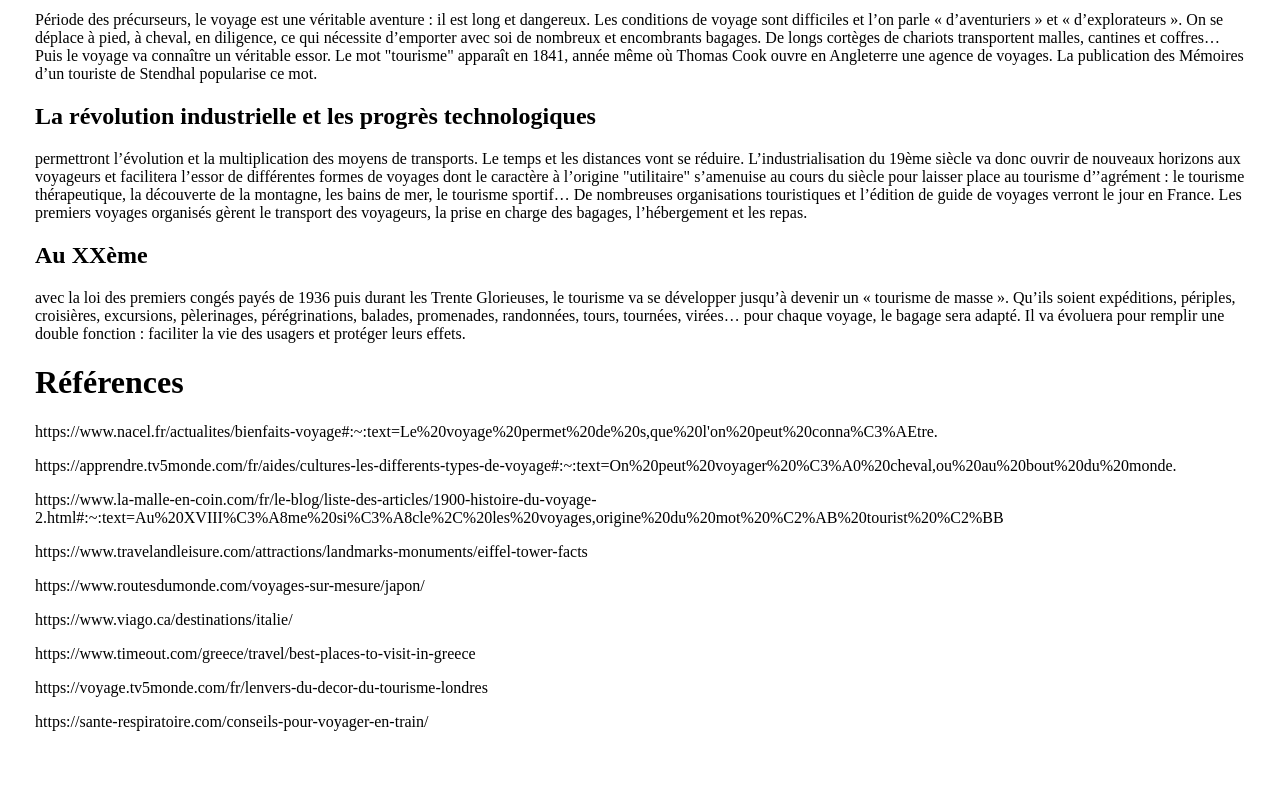
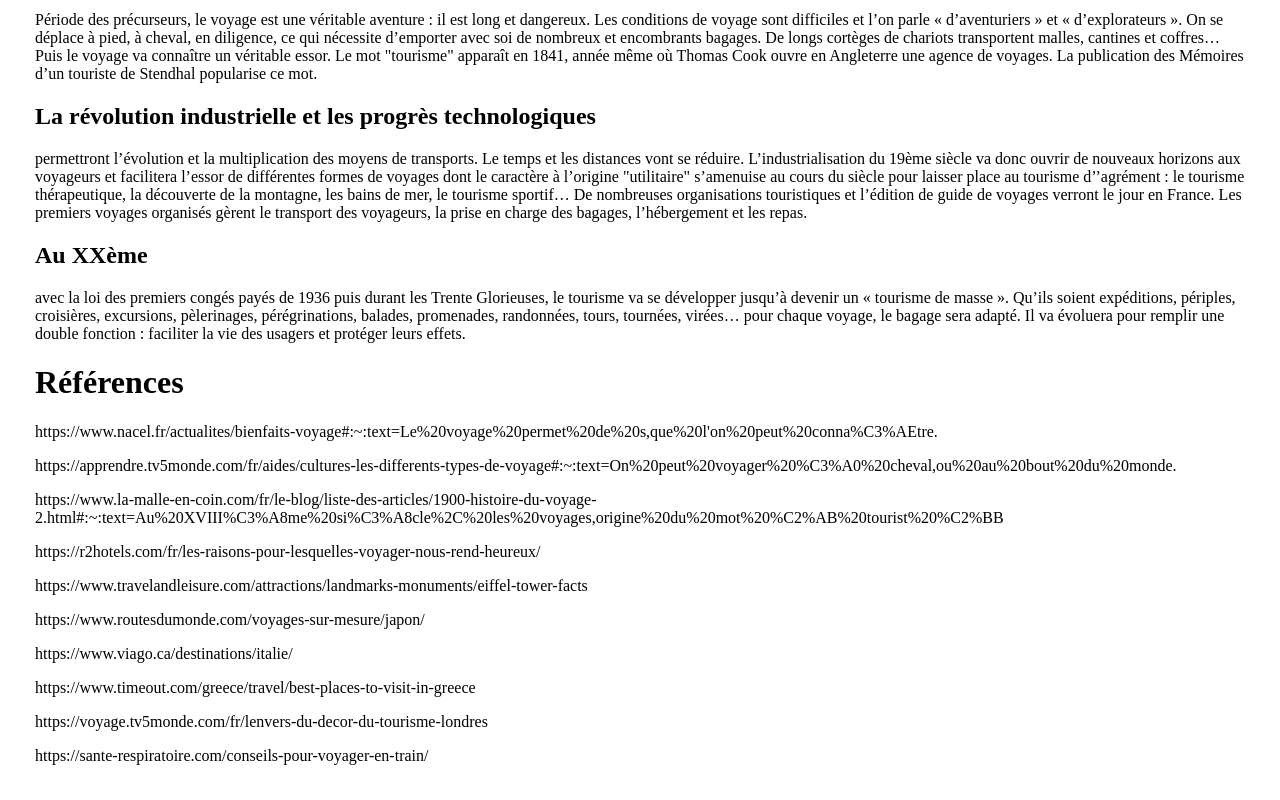
Before and after one commit to MarieLoup46/Passion, a plain HTML site: page index.html in a window 1280 px wide. Shown: the part 2221-3021 px from the top of the page. Before the commit the page ends 2987 px from the top, so only its background shows below. Drawn offline with Linux system fonts and the light colour scheme.

Commit message:
Ajout de références

```diff
--- a/index.html
+++ b/index.html
@@ -66,6 +66,7 @@
         <p>https://www.nacel.fr/actualites/bienfaits-voyage#:~:text=Le%20voyage%20permet%20de%20s,que%20l'on%20peut%20conna%C3%AEtre.</p>
         <p>https://apprendre.tv5monde.com/fr/aides/cultures-les-differents-types-de-voyage#:~:text=On%20peut%20voyager%20%C3%A0%20cheval,ou%20au%20bout%20du%20monde.</p>
         <p>https://www.la-malle-en-coin.com/fr/le-blog/liste-des-articles/1900-histoire-du-voyage-2.html#:~:text=Au%20XVIII%C3%A8me%20si%C3%A8cle%2C%20les%20voyages,origine%20du%20mot%20%C2%AB%20tourist%20%C2%BB</p>
+        <p>https://r2hotels.com/fr/les-raisons-pour-lesquelles-voyager-nous-rend-heureux/</p>
         <p>https://www.travelandleisure.com/attractions/landmarks-monuments/eiffel-tower-facts</p>
         <p>https://www.routesdumonde.com/voyages-sur-mesure/japon/</p>
         <p>https://www.viago.ca/destinations/italie/</p>
```
